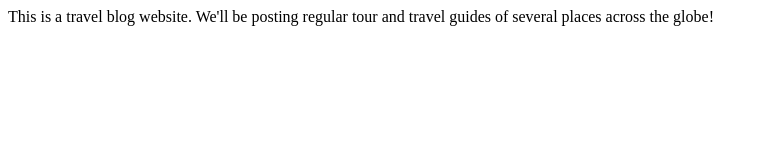
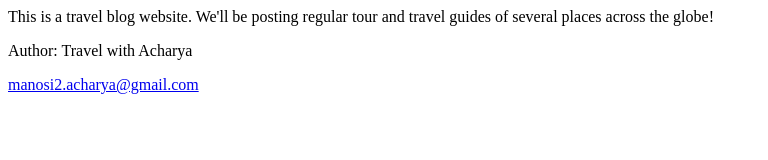
Before and after one commit to manosiacharya/TravelWithAcharya, a plain HTML site: page index.html in a window 1280 px wide. Shown: the whole page, without its empty margins (0-768 px from the left). Drawn offline with Linux system fonts and the light colour scheme.

Commit message:
Add Footer

```diff
--- a/index.html
+++ b/index.html
@@ -13,4 +13,10 @@
 <body>
     This is a travel blog website. We'll be posting regular tour and travel guides of several places across the globe!
 </body>
+
+<footer>
+  <p>Author: Travel with Acharya</p>
+  <p><a href="mailto:manosi2.acharya@gmail.com">manosi2.acharya@gmail.com</a></p>
+</footer>
+
 </html>
```
